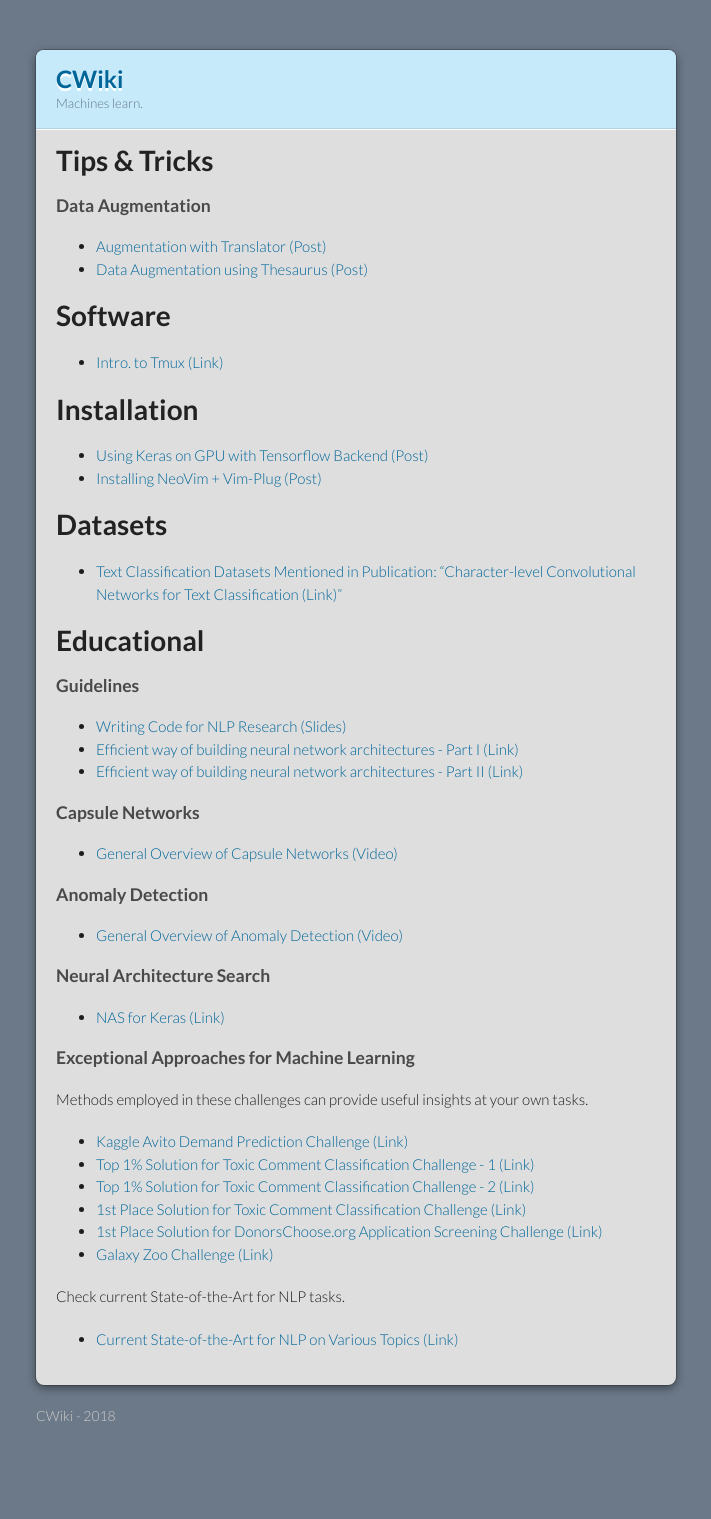
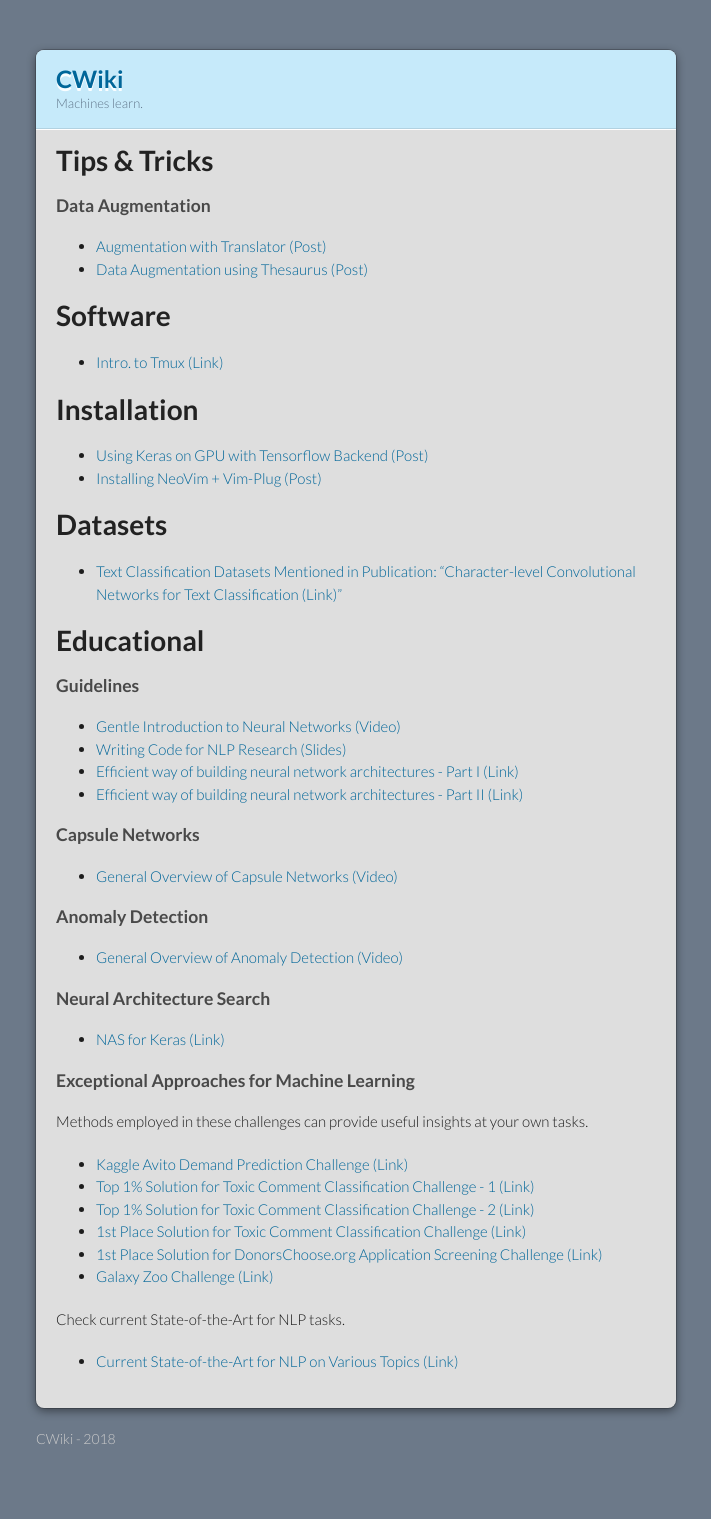
Before and after one commit to burakyldrm/pythoniancultist.github.io, a Jekyll site: the page built from index.md, in a window 1280 px wide. Shown: the whole page, without its empty margins (284-995 px from the left). Built offline with Jekyll 4.4.1, drawn with Linux system fonts in a browser that asks for light colours; our own code applies the rules of GitHub Pages for plain Markdown files; before the commit the page ends 1496 px from its top, so only the background shows below that.

Commit message:
nn gentle intro

```diff
--- a/index.md
+++ b/index.md
@@ -21,6 +21,7 @@ layout: default
 # Educational
 
 ### Guidelines
+*   [Gentle Introduction to Neural Networks (Video)](https://www.youtube.com/watch?v=bxe2T-V8XRs&list=PLiaHhY2iBX9hdHaRr6b7XevZtgZRa1PoU&index=1)
 *   [Writing Code for NLP Research (Slides)](https://docs.google.com/presentation/d/17NoJY2SnC2UMbVegaRCWA7Oca7UCZ3vHnMqBV4SUayc/preview#slide=id.p)
 *   [Efficient way of building neural network architectures - Part I (Link)](https://towardsdatascience.com/a-guide-to-an-efficient-way-to-build-neural-network-architectures-part-i-hyper-parameter-8129009f131b)
 *   [Efficient way of building neural network architectures - Part II (Link)](https://towardsdatascience.com/a-guide-to-an-efficient-way-to-build-neural-network-architectures-part-ii-hyper-parameter-42efca01e5d7)
```
